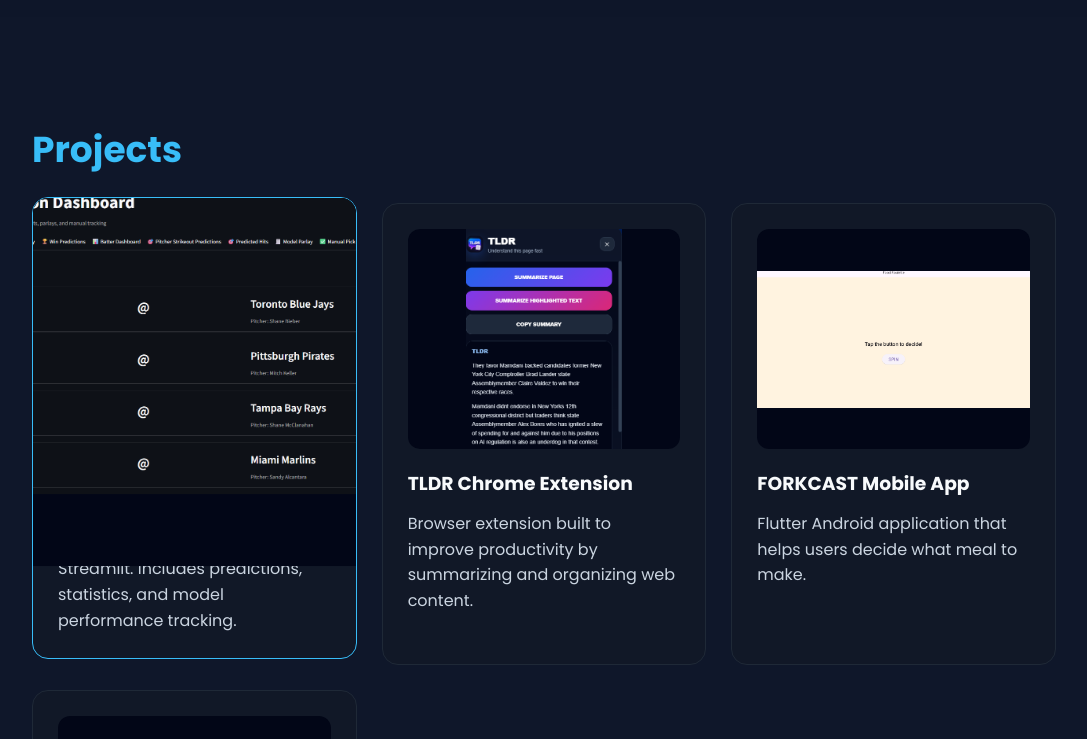
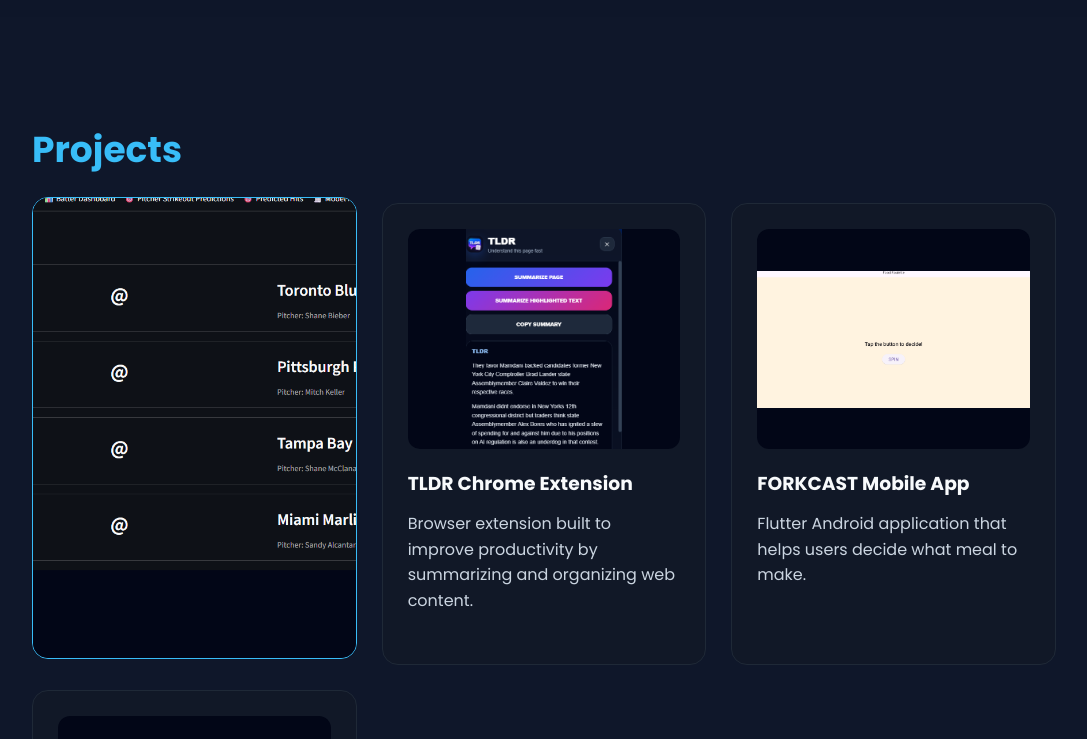
Before and after one commit to j3e8r4/jeremy-portfolio, a plain HTML site: page index.html in a window 1280 px wide. In both pictures the pointer is over the picture 290 px from the left and 2410 px from the top of the page. Shown: the part 2071-2810 px from the top of the page, without its empty margins (96-1183 px from the left). Drawn offline with Linux system fonts and the light colour scheme.

Commit message:
new zoom

```diff
--- a/style.css
+++ b/style.css
@@ -377,7 +377,7 @@ nav a:hover {
 
 .project-image:hover {
 
-    transform:scale(2.12);git
+    transform:scale(3.12);
 
 }
 
```
